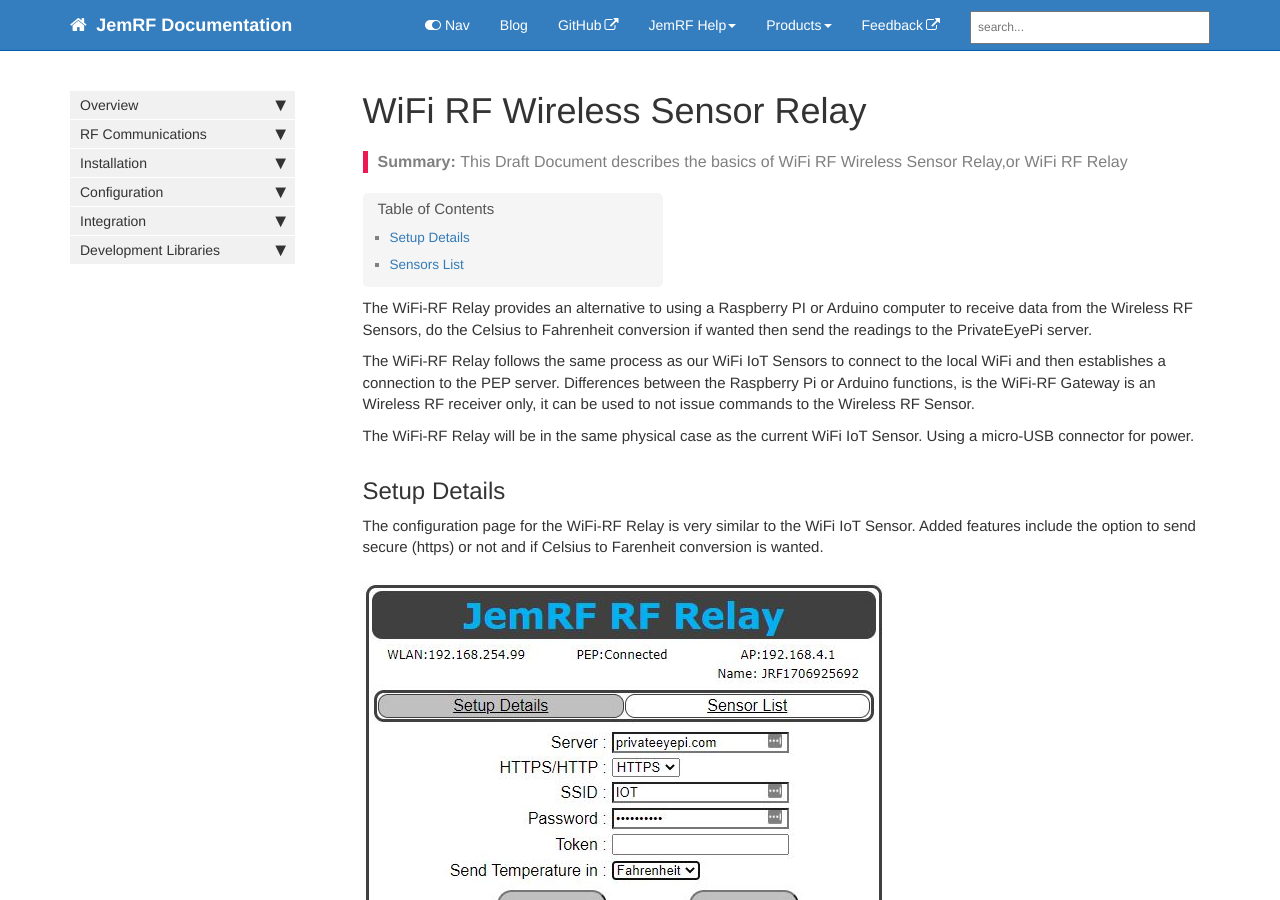
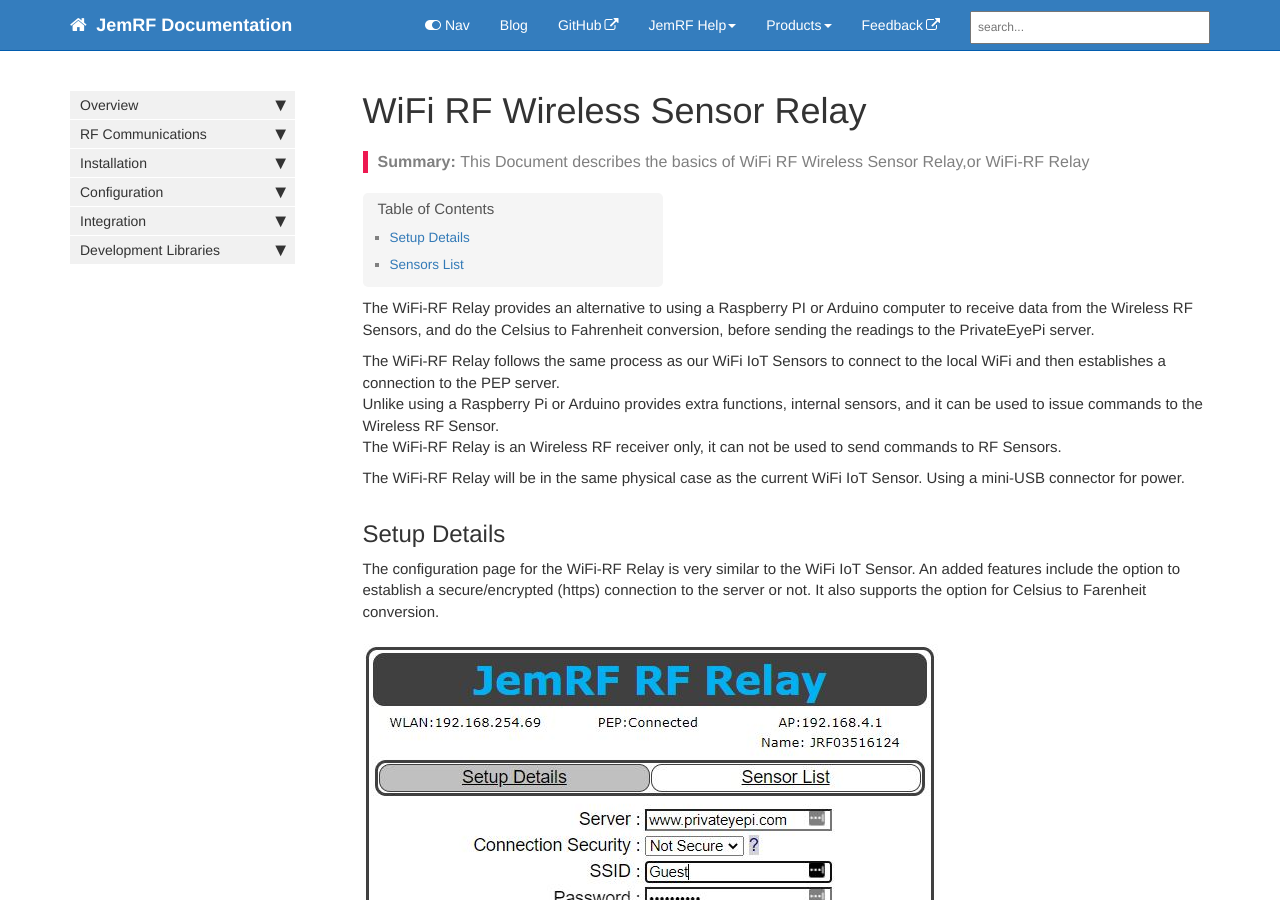
Before and after one commit to JemRF/RF-Documentation, a Jekyll site: the page built from pages/mydoc/wifi-rf-relay.md, in a window 1280 px wide and 900 px high. Built offline with Jekyll 4.4.1, drawn with Linux system fonts in a browser that asks for light colours; comment, search, counter and statistics services are not loaded.

Commit message:
Update WiFi Relay documents and clean old images

```diff
--- a/pages/mydoc/wifi-rf-relay.md
+++ b/pages/mydoc/wifi-rf-relay.md
@@ -3,21 +3,23 @@ title: WiFi RF Wireless Sensor Relay
 keywords: communication, communications, relay, basic, radio, spec, wifi, sensor
 last_updated: Nov 18, 2021
 tags:
-summary: "This Draft Document describes the basics of WiFi RF Wireless Sensor Relay,or WiFi RF Relay"
+summary: "This Document describes the basics of WiFi RF Wireless Sensor Relay,or WiFi-RF Relay"
 sidebar: mydoc_sidebar
 permalink: wifirfrelay.html
 folder: mydoc
 ---
 
-The WiFi-RF Relay provides an alternative to using a Raspberry PI or Arduino computer to receive data from the Wireless RF Sensors, do the Celsius to Fahrenheit  conversion if wanted then send the readings to the PrivateEyePi server.
+The WiFi-RF Relay provides an alternative to using a Raspberry PI or Arduino computer to receive data from the Wireless RF Sensors, and do the Celsius to Fahrenheit conversion, before sending the readings to the PrivateEyePi server.
 
-The WiFi-RF Relay follows the same process as our WiFi IoT Sensors to connect to the local WiFi and then establishes a connection to the PEP server. Differences between the Raspberry Pi or Arduino functions, is the WiFi-RF Gateway is an Wireless RF receiver only, it can be used to not issue commands to the Wireless RF Sensor.
+The WiFi-RF Relay follows the same process as our WiFi IoT Sensors to connect to the local WiFi and then establishes a connection to the PEP server. <br />
+Unlike using a Raspberry Pi or Arduino provides extra functions, internal sensors, and it can be used to issue commands to the Wireless RF Sensor. <br />
+The WiFi-RF Relay is an Wireless RF receiver only,  it can not be used to send commands to RF Sensors.
 
-The WiFi-RF Relay will be in the same physical case as the current WiFi IoT Sensor.  Using a micro-USB connector for power.
+The WiFi-RF Relay will be in the same physical case as the current WiFi IoT Sensor.  Using a mini-USB connector for power.
 
 
 ## Setup Details
-The configuration page for the WiFi-RF Relay is very similar to the WiFi IoT Sensor. Added features include the option to send secure (https) or not and if Celsius to Farenheit conversion is wanted.
+The configuration page for the WiFi-RF Relay is very similar to the WiFi IoT Sensor. An added features include the option to establish a secure/encrypted (https) connection to the server or not.  It also supports the option for Celsius to Farenheit conversion.
 
 {% include image.html file="SetupScreen.jpg" alt="WiFi RF Relay Setup Page"%}
 
```
Also changed, not shown: pages/mydoc/esp32-gateway.md (deleted, +0 -30 lines), images/ActiveDevices.jpg, images/SetupScreen.jpg, images/company_logo.png (deleted), images/company_logo_big.png (deleted), images/company_logo_big_with_url.png (deleted), images/company_logo_small.png (deleted), images/company_logo_small_with_url.png (deleted), images/company_logo_with_url.png (deleted).
